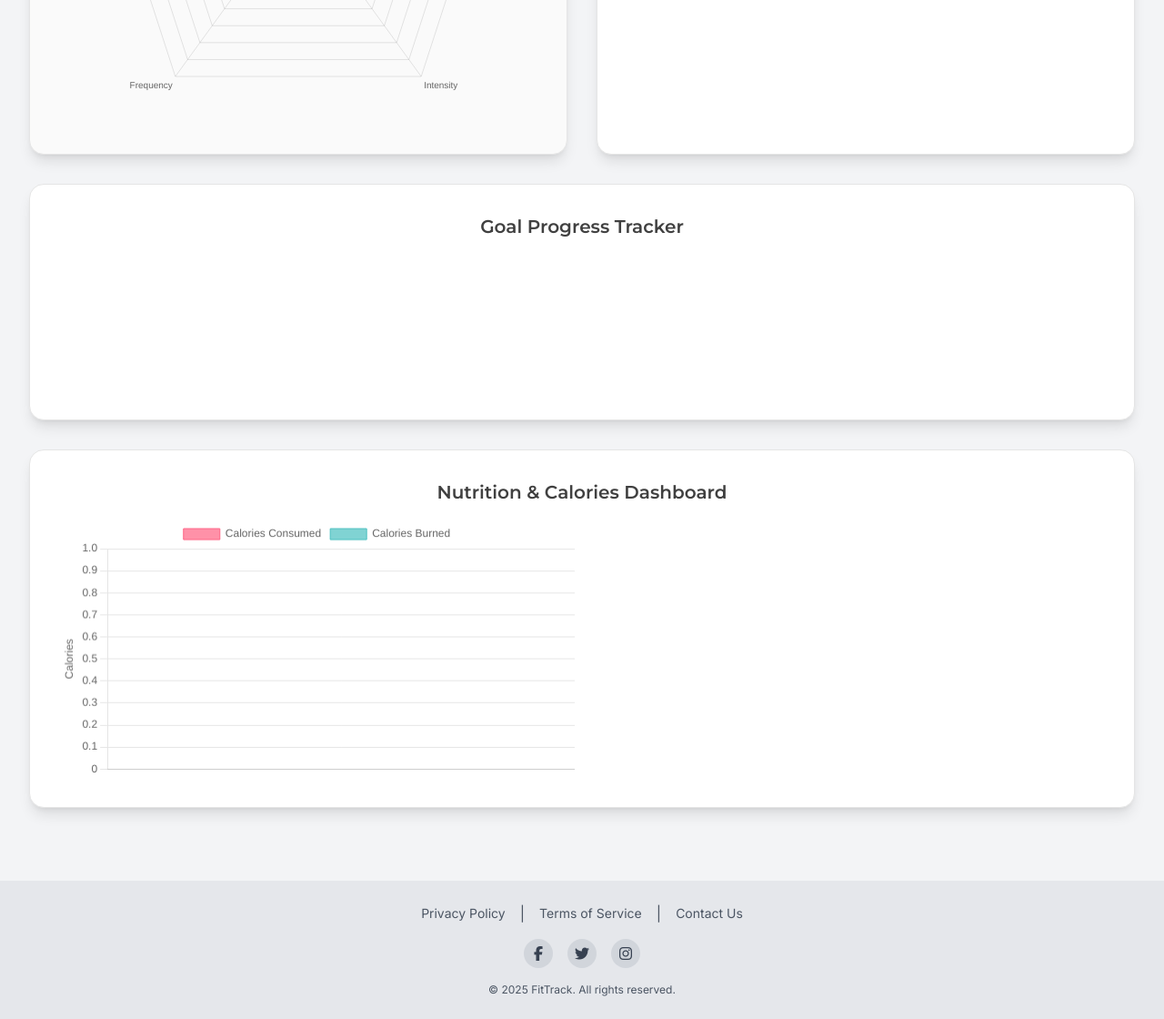
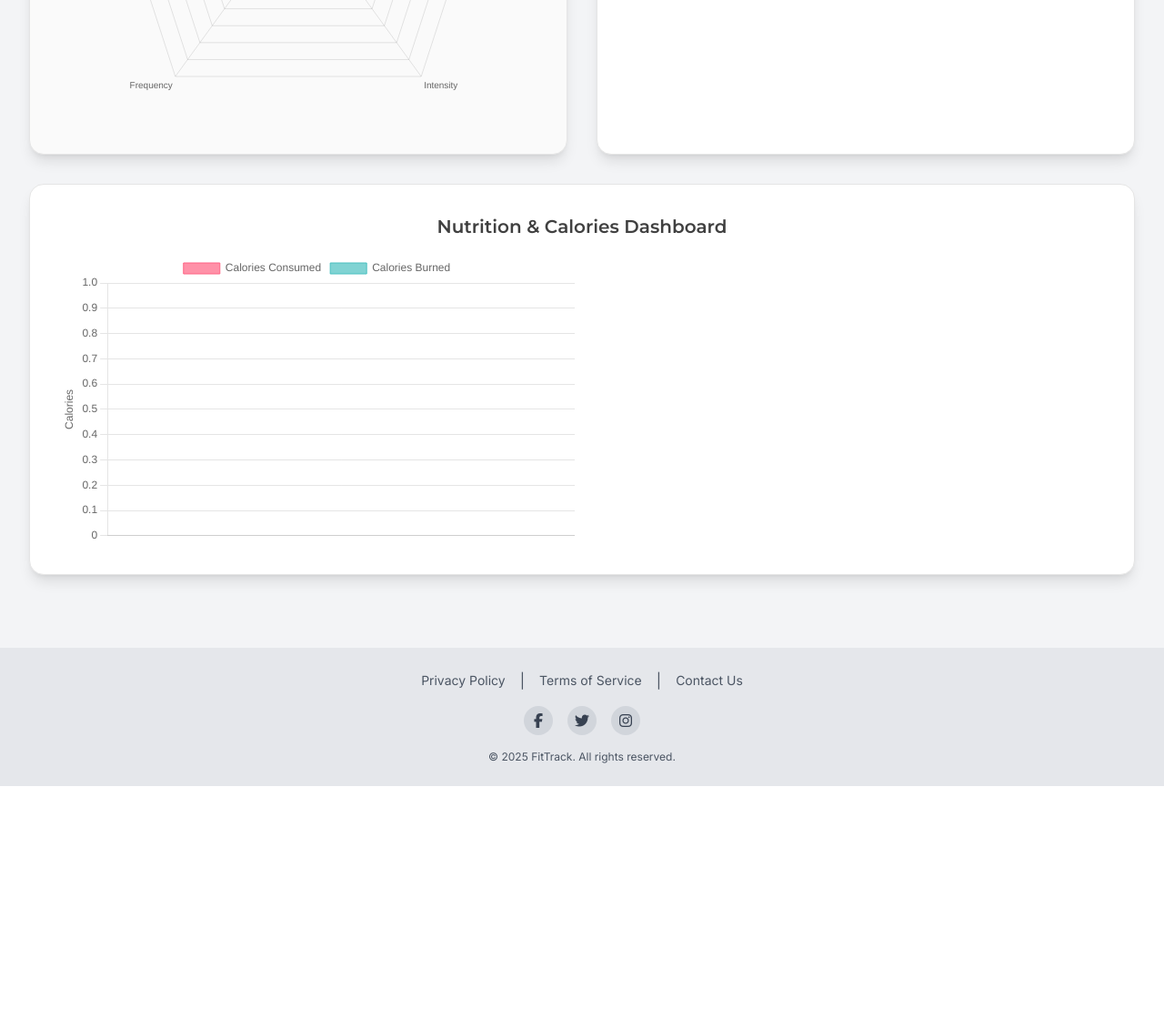
Before and after one commit to KunyangS/fittrack-webapp, a Flask app: page /visualise in a window 1280 px wide. Shown: the part 2239-3359 px from the top of the page at 91% size. After the commit the page ends 3103 px from the top, so only its background shows below. Run offline with Flask 3, Linux system fonts and the light colour scheme; the visitor is signed in with stand-in values (Sample User, id 1); data comes from the database, SQL or seed files in the repository; data that the repository does not hold is empty; a map, chart or similar area stays blank; some libraries are stand-ins or nearby versions.

Commit message:
Enhance chart responsiveness by adding maintainAspectRatio option and adjust layout for calorie analysis section

```diff
--- a/static/js/visualise.js
+++ b/static/js/visualise.js
@@ -463,6 +463,7 @@ document.addEventListener('DOMContentLoaded', () => {
         },
         options: {
           responsive: true,
+          maintainAspectRatio: false, // Added to respect container height
           scales: {
             y: {
               beginAtZero: true,
@@ -514,6 +515,7 @@ document.addEventListener('DOMContentLoaded', () => {
         },
         options: {
           responsive: true,
+          maintainAspectRatio: false, // Added to respect container height
           plugins: {
             legend: {
               position: 'bottom'
--- a/templates/visualise.html
+++ b/templates/visualise.html
@@ -143,20 +143,14 @@
       <canvas id="emotionChart"></canvas>
     </div>
 
-    <!-- Goal Progress Chart -->
-    <div class="bg-white dark:bg-neutral-800 p-6 sm:p-8 rounded-2xl shadow-lg border border-neutral-200 dark:border-neutral-700 col-span-1 md:col-span-2 hover:shadow-xl transition-shadow duration-300">
-      <h3 class="text-xl font-heading font-semibold mb-4 text-center text-neutral-700 dark:text-neutral-200">Goal Progress Tracker</h3>
-      <canvas id="goalProgressChart"></canvas>
-    </div>
-
     <!-- Calorie Analysis Dashboard -->
     <div class="bg-white dark:bg-neutral-800 p-6 sm:p-8 rounded-2xl shadow-lg border border-neutral-200 dark:border-neutral-700 col-span-1 md:col-span-2 hover:shadow-xl transition-shadow duration-300">
       <h3 class="text-xl font-heading font-semibold mb-4 text-center text-neutral-700 dark:text-neutral-200">Nutrition & Calories Dashboard</h3>
       <div class="grid grid-cols-1 md:grid-cols-2 gap-4">
-        <div>
+        <div class="h-80">
           <canvas id="calorieBalanceChart"></canvas>
         </div>
-        <div>
+        <div class="h-80">
           <canvas id="nutritionChart"></canvas>
         </div>
       </div>
```
